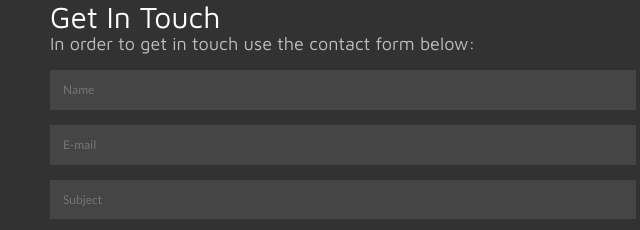
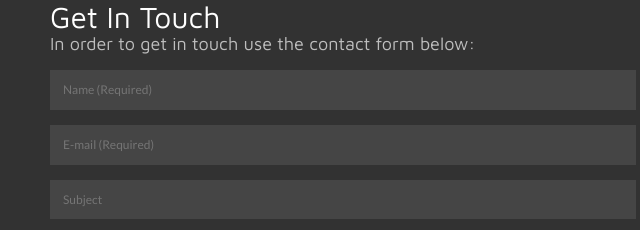
Before and after one commit to EgorTrukhin/hexagon, a plain HTML site: page index.html in a window 1280 px wide. Shown: the part 1430-1660 px from the top of the page, 200-840 px from the left. Drawn offline with Linux system fonts and the light colour scheme.

Commit message:
Add files via upload

```diff
--- a/index.html
+++ b/index.html
@@ -146,12 +146,12 @@
 						<form class="git-form" action="https://echo.htmlacademy.ru" method="post">
 							<p class="git-form-item">
 								<label class="visually-hidden" for="">Name</label>
-								<input type="text" placeholder="Name" id="form-name" name="urname">
+								<input type="text" placeholder="Name (Required)" id="form-name" name="urname">
 							</p>
 
 							<p class="git-form-item">
 								<label class="visually-hidden" for="">E-mail</label>
-								<input type="email" placeholder="E-mail" id="form-email" name="E-mail">
+								<input type="email" placeholder="E-mail (Required)" id="form-email" name="E-mail">
 							</p>
 
 							<p class="git-form-item">
```
